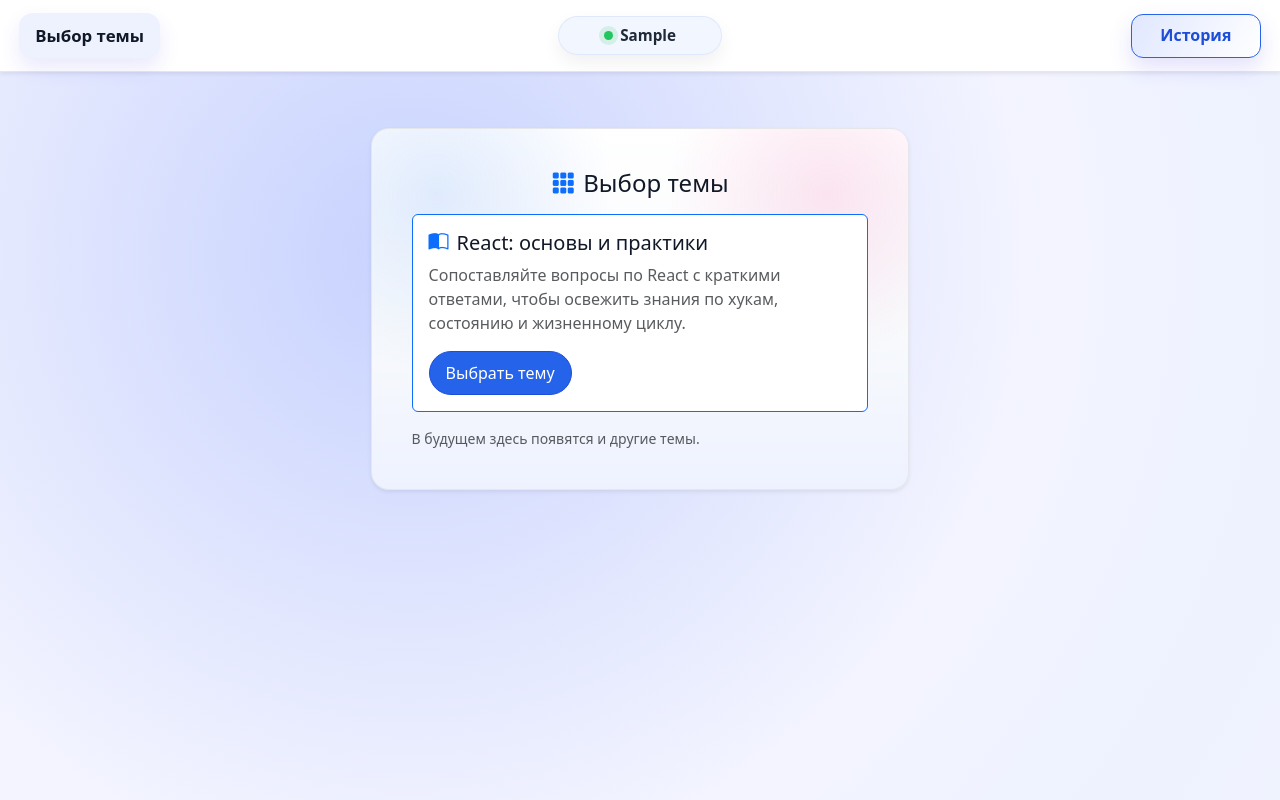
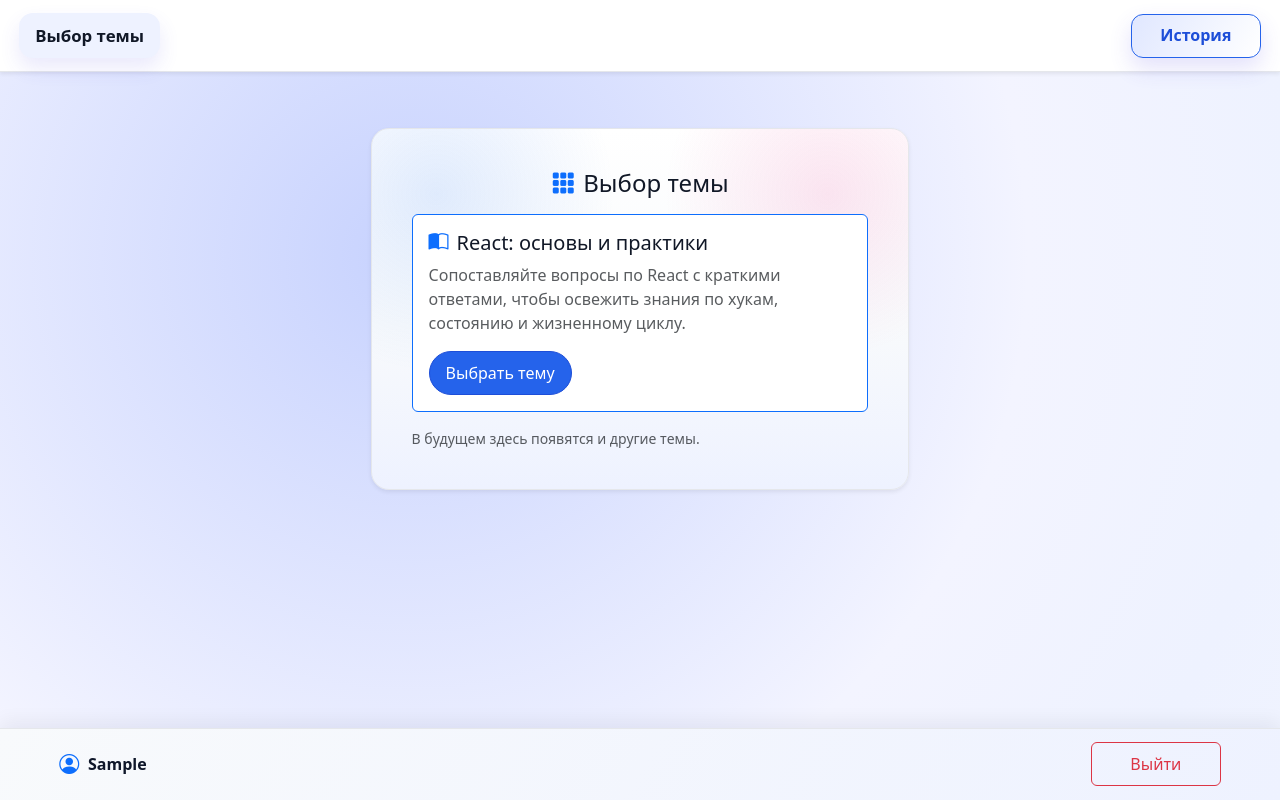
Before and after one commit to pavelkayler/pavelkayler.github.io, a React (Vite) app: page /#/ in a window 1280 px wide. Both pictures are taken after typing "Sample" into the empty fields and a click on the button "Войти". Built offline with nearby package versions, Linux system fonts and the light colour scheme.

Commit message:
Add footer user bar and widen quiz layout

```diff
--- a/src/ui/app/App.css
+++ b/src/ui/app/App.css
@@ -32,6 +32,12 @@ body {
     flex-direction: column;
 }
 
+.app-content {
+    flex: 1;
+    display: flex;
+    flex-direction: column;
+}
+
 /* Внутренние контейнеры Bootstrap — плавные отступы под любое устройство */
 
 .app-shell .container,
@@ -41,8 +47,10 @@ body {
 }
 
 .quiz-container {
-    max-width: none;
+    max-width: 1200px;
     width: 100%;
+    margin: 0 auto;
+    padding-inline: clamp(0.75rem, 2vw, 1.25rem);
 }
 
 /* ===== НАВИГАЦИЯ И ПОЛЬЗОВАТЕЛЬ ===== */
@@ -97,6 +105,10 @@ body {
     gap: clamp(0.5rem, 2vw, 1.25rem);
 }
 
+.header-grid--compact {
+    grid-template-columns: minmax(0, 1fr) auto;
+}
+
 .header-grid__brand {
     justify-self: start;
 }
@@ -109,6 +121,44 @@ body {
     justify-self: end;
     display: flex;
     align-items: center;
+}
+
+.user-footer {
+    border-top: 1px solid #e5e7eb;
+    background: linear-gradient(120deg, #f8fafc, #eef2ff);
+    box-shadow: 0 -6px 18px rgba(15, 23, 42, 0.06);
+    padding-block: 0.85rem;
+    margin-top: auto;
+}
+
+.user-footer__container {
+    max-width: 1200px;
+    margin: 0 auto;
+    padding-inline: clamp(0.75rem, 2vw, 1.25rem);
+}
+
+.user-footer__content {
+    display: flex;
+    align-items: center;
+    justify-content: space-between;
+    gap: 0.75rem;
+    flex-wrap: wrap;
+}
+
+.user-footer__identity {
+    display: inline-flex;
+    align-items: center;
+    gap: 0.55rem;
+    font-weight: 700;
+    color: #0f172a;
+}
+
+.user-footer__identity i {
+    font-size: 1.25rem;
+}
+
+.user-footer__logout {
+    min-width: 130px;
 }
 
 .header-grid__actions .nav-pill-btn {
@@ -447,16 +497,16 @@ h5 {
     line-height: 1.2;
     word-break: break-word;
     width: 100%;
-    padding-inline: 1.25rem;
+    padding-inline: clamp(0.85rem, 1vw, 1.1rem);
     font-weight: 700;
 }
 
 .quiz-item-left .quiz-text {
-    padding-inline: 1.25rem 2.2rem; /* extra room for right-side icon */
+    padding-inline: clamp(0.85rem, 1vw, 1.1rem) clamp(1.1rem, 2vw, 1.6rem); /* extra room for right-side icon */
 }
 
 .quiz-item-right .quiz-text {
-    padding-inline: 2.2rem 1.25rem; /* extra room for left-side icon */
+    padding-inline: clamp(1.1rem, 2vw, 1.6rem) clamp(0.85rem, 1vw, 1.1rem); /* extra room for left-side icon */
 }
 
 /* ===== ВСПЛЫВАЮЩЕЕ +1 ===== */
@@ -571,7 +621,7 @@ h5 {
 
 .quiz-columns {
     margin-top: 0.75rem;
-    padding: clamp(0.25rem, 1vw, 0.65rem);
+    padding: clamp(0.2rem, 1vw, 0.55rem);
     opacity: 0;
     transform: translateY(10px);
     transition: opacity 0.35s ease, transform 0.35s ease;
@@ -597,8 +647,8 @@ h5 {
     background: rgba(255, 255, 255, 0.92);
     display: flex;
     flex-direction: column;
-    gap: 0.5rem;
-    padding: 0.5rem;
+    gap: clamp(0.4rem, 1vw, 0.65rem);
+    padding: clamp(0.4rem, 1.2vw, 0.85rem);
     border: 1px solid rgba(37, 99, 235, 0.08);
     box-shadow: 0 10px 26px rgba(79, 70, 229, 0.1);
 }
@@ -678,6 +728,19 @@ h5 {
 }
 
 @media (max-width: 576px) {
+    .user-footer__content {
+        flex-direction: column;
+        align-items: stretch;
+    }
+
+    .user-footer__logout {
+        width: 100%;
+    }
+
+    .quiz-container {
+        padding-inline: 0.4rem;
+    }
+
     .quiz-card .card-body {
         padding: 0.9rem 0.75rem;
     }
@@ -699,7 +762,7 @@ h5 {
     .list-group-item.quiz-item {
         min-height: 46px;
         font-size: 0.82rem;
-        padding-inline: clamp(1rem, 5vw, 1.3rem);
+        padding-inline: clamp(0.85rem, 4vw, 1.15rem);
     }
 
     .column-title {
--- a/src/ui/components/header/Header.jsx
+++ b/src/ui/components/header/Header.jsx
@@ -1,4 +1,4 @@
-import { useContext, useEffect, useMemo, useState } from "react";
+import { useContext, useMemo } from "react";
 import { Link, useLocation } from "react-router-dom";
 import { Navbar, Container, Button } from "react-bootstrap";
 
@@ -6,7 +6,7 @@ import { QuizContext, UserContext } from "../../../core/context/Context.jsx";
 
 const Header = () => {
   const location = useLocation();
-  const { isAuth, userName, logout } = useContext(UserContext);
+  const { isAuth } = useContext(UserContext);
   const {
     topic,
     timeLeft,
@@ -41,13 +41,6 @@ const Header = () => {
     return countdown === 0 ? "Старт" : String(countdown);
   }, [countdown]);
 
-  const [isLogoutMode, setIsLogoutMode] = useState(false);
-
-  useEffect(() => {
-    // eslint-disable-next-line react-hooks/set-state-in-effect
-    setIsLogoutMode(false);
-  }, [location.pathname, userName]);
-
   if (!isAuth) {
     return null;
   }
@@ -58,17 +51,6 @@ const Header = () => {
 
   const showQuizControls = isQuizPage && wasStarted && !isQuizFinished;
   const isCountdownActive = countdownText !== null;
-  const displayName = userName?.trim() || "Пользователь";
-
-  const handleAuthToggle = () => {
-    if (isLogoutMode) {
-      logout();
-      setIsLogoutMode(false);
-      return;
-    }
-
-    setIsLogoutMode(true);
-  };
 
   return (
     <Navbar
@@ -96,7 +78,7 @@ const Header = () => {
             </Button>
           </div>
         ) : (
-          <div className="header-grid">
+          <div className="header-grid header-grid--compact">
             <Navbar.Brand
               as={Link}
               to="/topics"
@@ -105,19 +87,6 @@ const Header = () => {
             >
               {isTopicsPage || isHistoryPage ? "Выбор темы" : topic?.title || "Тема"}
             </Navbar.Brand>
-
-            <div className="header-grid__center">
-              <button
-                type="button"
-                className={`auth-status-pill ${isLogoutMode ? "is-logout" : ""}`}
-                aria-live="polite"
-                aria-pressed={isLogoutMode}
-                onClick={handleAuthToggle}
-              >
-                <span className="status-dot" aria-hidden="true" />
-                <span className="fw-semibold">{isLogoutMode ? "Выйти" : displayName}</span>
-              </button>
-            </div>
 
             <div className="header-grid__actions">
               <Button
--- a/src/ui/components/quiz/Quiz.jsx
+++ b/src/ui/components/quiz/Quiz.jsx
@@ -91,10 +91,10 @@ const Quiz = () => {
   const showIntroCard = !wasStarted;
 
   return (
-    <Container fluid className="py-4 px-3 px-md-4 quiz-container">
+    <Container fluid className="py-4 px-2 px-md-4 quiz-container">
       <Row>
         <Col xs={12}>
-          <Card className="shadow-sm p-4 page-card quiz-card">
+          <Card className="shadow-sm p-3 p-md-4 page-card quiz-card">
             <CardBody className="quiz-body">
               <ScoreBurst visible={showBurst} />
               <ComboBurst streak={streak} />
--- /dev/null
+++ b/src/ui/components/userBar/UserBar.jsx
@@ -0,0 +1,38 @@
+import { useContext } from "react";
+import { Button, Container } from "react-bootstrap";
+
+import { UserContext } from "../../../core/context/Context.jsx";
+
+const UserBar = () => {
+  const { isAuth, userName, logout } = useContext(UserContext);
+
+  if (!isAuth) {
+    return null;
+  }
+
+  const displayName = userName?.trim() || "Пользователь";
+
+  return (
+    <footer className="user-footer mt-auto" aria-label="Панель пользователя">
+      <Container fluid className="user-footer__container">
+        <div className="user-footer__content">
+          <div className="user-footer__identity" aria-live="polite">
+            <i className="bi bi-person-circle text-primary" aria-hidden="true" />
+            <span className="fw-semibold">{displayName}</span>
+          </div>
+
+          <Button
+            variant="outline-danger"
+            type="button"
+            className="user-footer__logout"
+            onClick={logout}
+          >
+            Выйти
+          </Button>
+        </div>
+      </Container>
+    </footer>
+  );
+};
+
+export { UserBar };
--- a/src/ui/layouts/AppLayout.jsx
+++ b/src/ui/layouts/AppLayout.jsx
@@ -1,10 +1,12 @@
 import { Header } from "../components/header/Header.jsx";
+import { UserBar } from "../components/userBar/UserBar.jsx";
 
 const AppLayout = ({ children }) => {
   return (
     <div className="app-shell">
       <Header />
-      {children}
+      <main className="app-content">{children}</main>
+      <UserBar />
     </div>
   );
 };
--- a/src/ui/pages/historyPage/HistoryPage.jsx
+++ b/src/ui/pages/historyPage/HistoryPage.jsx
@@ -1,23 +1,7 @@
-import { useEffect, useContext } from "react";
-import { useNavigate } from "react-router-dom";
-
 import { History } from "../../components/history/History.jsx";
 import { AppLayout } from "../../layouts/AppLayout.jsx";
-import { UserContext } from "../../../core/context/Context.jsx";
 
 const HistoryPage = () => {
-  const { isAuth } = useContext(UserContext);
-  const navigate = useNavigate();
-
-  useEffect(() => {
-    const [navigationEntry] = performance.getEntriesByType("navigation");
-    const isReload = navigationEntry?.type === "reload";
-
-    if (isAuth && isReload) {
-      navigate("/topics", { replace: true });
-    }
-  }, [isAuth, navigate]);
-
   return (
     <AppLayout>
       <History />
```
